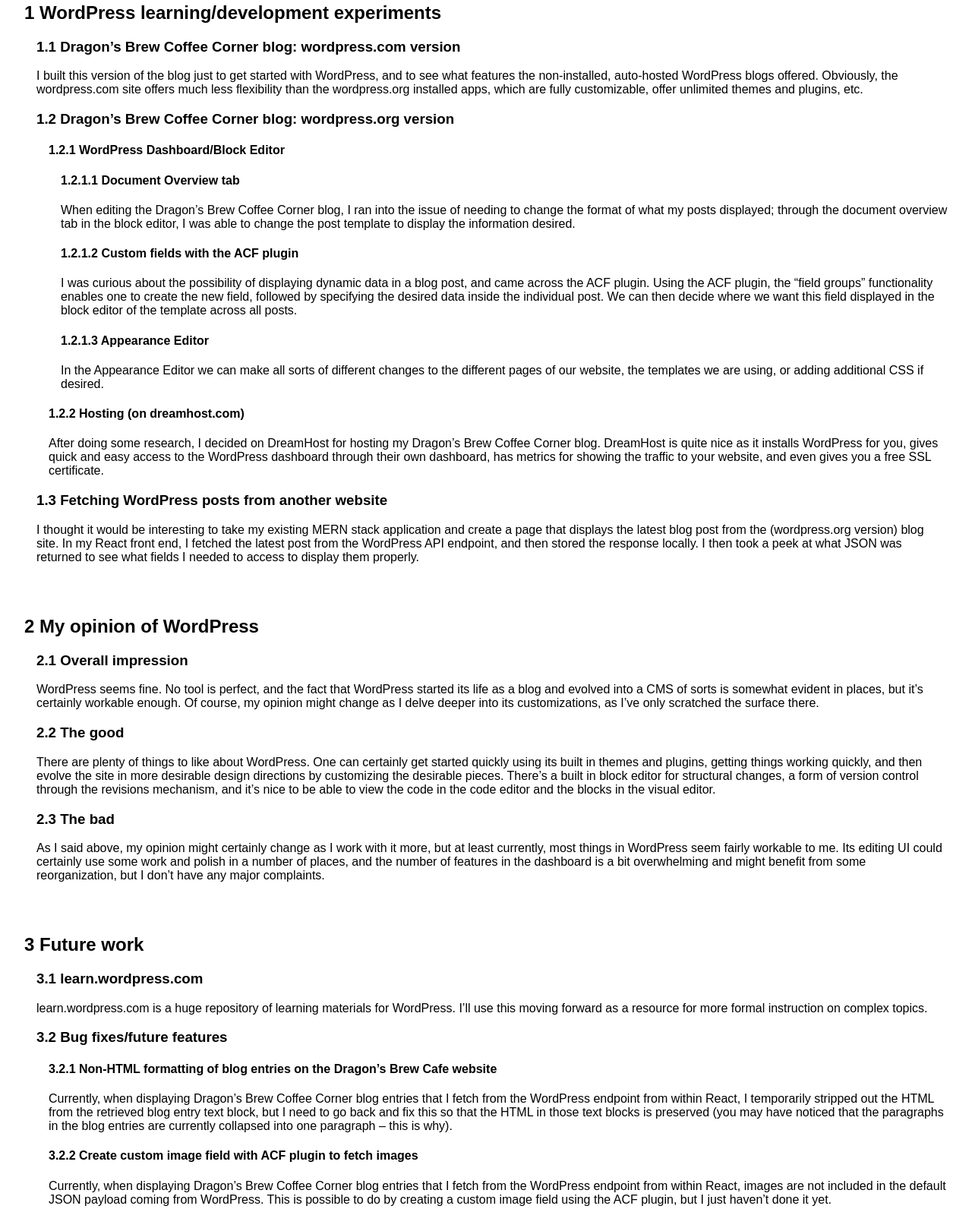
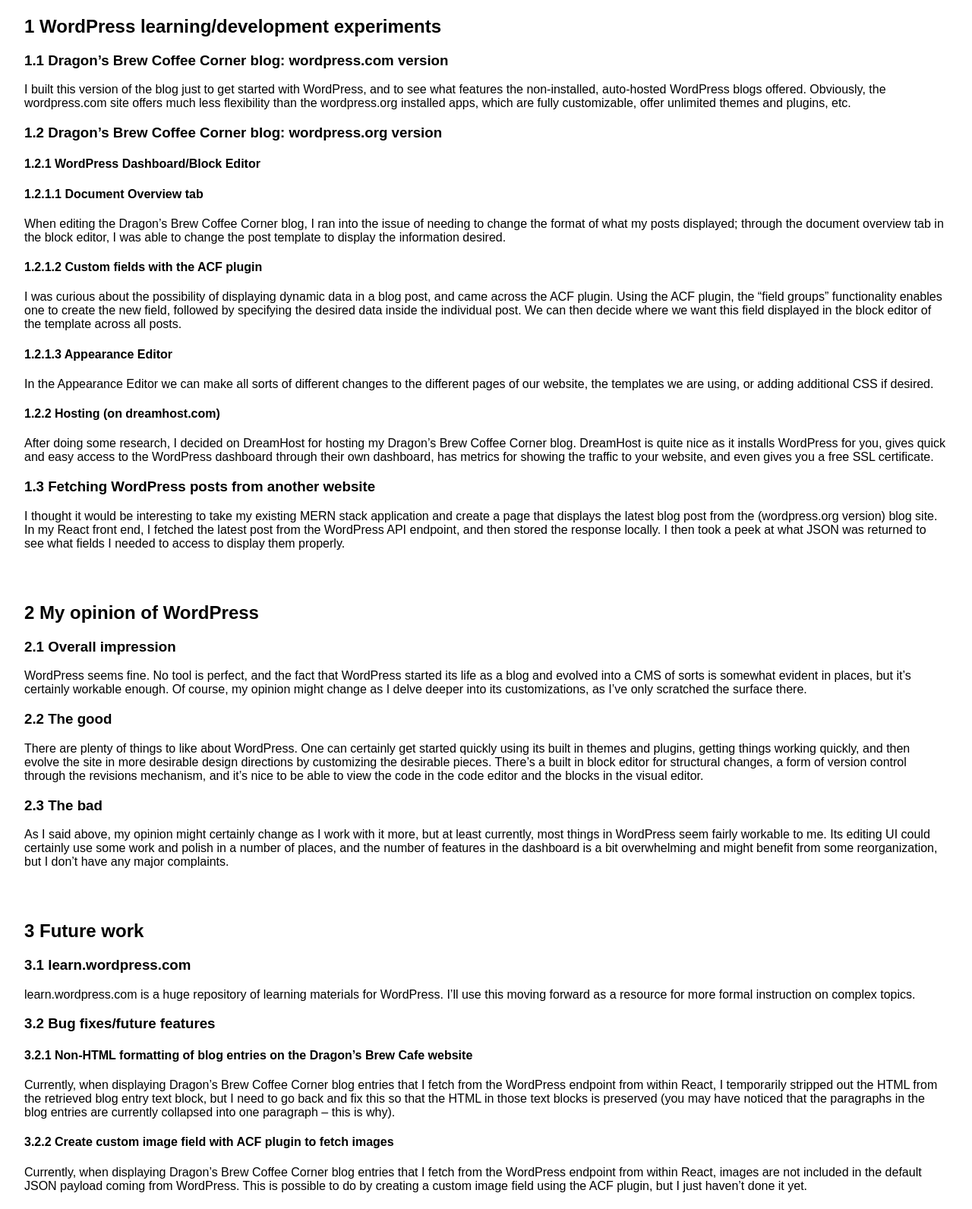
Before and after one commit to rsmelton/learning-wordpress, a plain HTML site: page index.html in a window 1280 px wide. Shown: the part 739-2331 px from the top of the page at 76% size. Drawn offline with Linux system fonts and the light colour scheme.

Commit message:
latest changes

```diff
--- a/index.html
+++ b/index.html
@@ -11,7 +11,7 @@
     <span>To learn more about WordPress, I did a few different small programming projects:</span>
     <ul>
         <li class="ten-second-summary-list-item-indentation">I built a test blog called <a href="https://dragonsbrewcoffeecorner.wordpress.com">Dragon's Brew Coffee Corner</a> on the simplified wordpress.com auto-hosting site.</li>
-        <li class="ten-second-summary-list-item-indentation">I built the same test blog using the more customizable wordpress.org installation, and installed and hosted it (on DreamHost) <a href="https://www.dragons-brew-coffee-corner.com">here</a>.</li>
+        <li class="ten-second-summary-list-item-indentation">I built the same test blog using the more customizable wordpress.org installation, and installed and hosted it (on DreamHost). Here is that version of <a href="https://www.dragons-brew-coffee-corner.com">Dragon's Brew Coffee Corner</a>.</li>
         <li class="ten-second-summary-list-item-indentation">I added code (using a WordPress API endpoint) to a MERN stack website that I built previously, called <a href="https://dragons-brew-cafe.onrender.com">Dragon's Brew Cafe</a>, to fetch blog entries from the Dragon’s Brew Coffee Corner blog (click on the “Blog” navigation bar entry on the Dragon’s Brew Cafe website above to see this in action).</li>
         <li class="ten-second-summary-list-item-indentation">I experimented with various mechanisms for customizing the wordpress.org version of the Dragon’s Brew Coffee Corner website.</li>
     </ul>
@@ -48,43 +48,43 @@
     <!-- Section 1 -->
     <div class="section-padding-top">
         <h2 id="section-1">1 WordPress learning/development experiments</h2>
-        <h3 id="section-1.1" class="section-indentation-level-one">1.1 Dragon’s Brew Coffee Corner blog: wordpress.com version</h3>
-        <p class="section-indentation-level-one">I built this version of the blog just to get started with WordPress, and to see what features the non-installed, auto-hosted WordPress blogs offered.  Obviously, the wordpress.com site offers much less flexibility than the wordpress.org installed apps, which are fully customizable, offer  unlimited themes and plugins, etc.</p>
-        <h3 id="section-1.2" class="section-indentation-level-one">1.2 Dragon’s Brew Coffee Corner blog: wordpress.org version</h3>
-        <h4 id="section-1.2.1" class="section-indentation-level-two">1.2.1 WordPress Dashboard/Block Editor</h4>
-        <h4 id="section-1.2.1.1" class="section-indentation-level-three">1.2.1.1 Document Overview tab</h4>
-        <p class="section-indentation-level-three">When editing the Dragon’s Brew Coffee Corner blog, I ran into the issue of needing to change the format of what my posts displayed; through the document overview tab in the block editor, I was able to change the post template to display the information desired.</p>
-        <h4 id="section-1.2.1.2" class="section-indentation-level-three">1.2.1.2 Custom fields with the ACF plugin</h4>
-        <p class="section-indentation-level-three">I was curious about the possibility of displaying dynamic data in a blog post, and came across the ACF plugin. Using the ACF plugin, the “field groups” functionality enables one to create the new field, followed by specifying the desired data inside the individual post. We can then decide where we want this field displayed in the block editor of the template across all posts.</p>
-        <h4 id="section-1.2.1.3" class="section-indentation-level-three">1.2.1.3 Appearance Editor</h4>
-        <p class="section-indentation-level-three">In the Appearance Editor we can make all sorts of different changes to the different pages of our website, the templates we are using, or adding additional CSS if desired.</p>
-        <h4 id="section-1.2.2" class="section-indentation-level-two">1.2.2 Hosting (on dreamhost.com)</h4>
-        <p class="section-indentation-level-two">After doing some research, I decided on DreamHost for hosting my Dragon’s Brew Coffee Corner blog. DreamHost is quite nice as it installs WordPress for you, gives quick and easy access to the WordPress dashboard through their own dashboard, has metrics for showing the traffic to your website, and even gives you a free SSL certificate.</p>
-        <h3 id="section-1.3" class="section-indentation-level-one">1.3 Fetching WordPress posts from another website</h3>
-        <p class="section-indentation-level-one">I thought it would be interesting to take my existing <Dragon’s Brew Cafe> MERN stack application and create a page that displays the latest blog post from the <Dragon’s Brew Coffee Corner> (wordpress.org version) blog site. In my React front end, I fetched the latest post from the WordPress API endpoint, and then stored the response locally. I then took a peek at what JSON was returned to see what fields I needed to access to display them properly. </p>
+        <h3 id="section-1.1">1.1 Dragon’s Brew Coffee Corner blog: wordpress.com version</h3>
+        <p>I built this version of the blog just to get started with WordPress, and to see what features the non-installed, auto-hosted WordPress blogs offered.  Obviously, the wordpress.com site offers much less flexibility than the wordpress.org installed apps, which are fully customizable, offer  unlimited themes and plugins, etc.</p>
+        <h3 id="section-1.2">1.2 Dragon’s Brew Coffee Corner blog: wordpress.org version</h3>
+        <h4 id="section-1.2.1">1.2.1 WordPress Dashboard/Block Editor</h4>
+        <h4 id="section-1.2.1.1">1.2.1.1 Document Overview tab</h4>
+        <p>When editing the Dragon’s Brew Coffee Corner blog, I ran into the issue of needing to change the format of what my posts displayed; through the document overview tab in the block editor, I was able to change the post template to display the information desired.</p>
+        <h4 id="section-1.2.1.2">1.2.1.2 Custom fields with the ACF plugin</h4>
+        <p>I was curious about the possibility of displaying dynamic data in a blog post, and came across the ACF plugin. Using the ACF plugin, the “field groups” functionality enables one to create the new field, followed by specifying the desired data inside the individual post. We can then decide where we want this field displayed in the block editor of the template across all posts.</p>
+        <h4 id="section-1.2.1.3">1.2.1.3 Appearance Editor</h4>
+        <p>In the Appearance Editor we can make all sorts of different changes to the different pages of our website, the templates we are using, or adding additional CSS if desired.</p>
+        <h4 id="section-1.2.2">1.2.2 Hosting (on dreamhost.com)</h4>
+        <p>After doing some research, I decided on DreamHost for hosting my Dragon’s Brew Coffee Corner blog. DreamHost is quite nice as it installs WordPress for you, gives quick and easy access to the WordPress dashboard through their own dashboard, has metrics for showing the traffic to your website, and even gives you a free SSL certificate.</p>
+        <h3 id="section-1.3">1.3 Fetching WordPress posts from another website</h3>
+        <p>I thought it would be interesting to take my existing <Dragon’s Brew Cafe> MERN stack application and create a page that displays the latest blog post from the <Dragon’s Brew Coffee Corner> (wordpress.org version) blog site. In my React front end, I fetched the latest post from the WordPress API endpoint, and then stored the response locally. I then took a peek at what JSON was returned to see what fields I needed to access to display them properly. </p>
     </div>
 
     <!-- Section 2 -->
     <div class="section-padding-top">
         <h2 id="section-2">2 My opinion of WordPress</h2>
-        <h3 id="section-2.1" class="section-indentation-level-one">2.1 Overall impression</h3>
-        <p class="section-indentation-level-one">WordPress seems fine.  No tool is perfect, and the fact that WordPress started its life as a blog and evolved into a CMS of sorts is somewhat evident in places, but it’s certainly workable enough.  Of course, my opinion might change as I delve deeper into its customizations, as I’ve only scratched the surface there.</p>
-        <h3 id="section-2.2" class="section-indentation-level-one">2.2 The good</h3>
-        <p class="section-indentation-level-one">There are plenty of things to like about WordPress.  One can certainly get started quickly using its built in themes and plugins, getting things working quickly, and then evolve the site in more desirable design directions by customizing the desirable pieces.  There’s a built in block editor for structural changes, a form of version control through the revisions mechanism, and it’s nice to be able to view the code in the code editor and the blocks in the visual editor.</p>
-        <h3 id="section-2.3" class="section-indentation-level-one">2.3 The bad</h3>
-        <p class="section-indentation-level-one">As I said above, my opinion might certainly change as I work with it more, but at least currently, most things in WordPress seem fairly workable to me.  Its editing UI could certainly use some work and polish in a number of places, and the number of features in the dashboard is a bit overwhelming and might benefit from some reorganization, but I don’t have any major complaints.</p>
+        <h3 id="section-2.1">2.1 Overall impression</h3>
+        <p>WordPress seems fine.  No tool is perfect, and the fact that WordPress started its life as a blog and evolved into a CMS of sorts is somewhat evident in places, but it’s certainly workable enough.  Of course, my opinion might change as I delve deeper into its customizations, as I’ve only scratched the surface there.</p>
+        <h3 id="section-2.2">2.2 The good</h3>
+        <p>There are plenty of things to like about WordPress.  One can certainly get started quickly using its built in themes and plugins, getting things working quickly, and then evolve the site in more desirable design directions by customizing the desirable pieces.  There’s a built in block editor for structural changes, a form of version control through the revisions mechanism, and it’s nice to be able to view the code in the code editor and the blocks in the visual editor.</p>
+        <h3 id="section-2.3">2.3 The bad</h3>
+        <p>As I said above, my opinion might certainly change as I work with it more, but at least currently, most things in WordPress seem fairly workable to me.  Its editing UI could certainly use some work and polish in a number of places, and the number of features in the dashboard is a bit overwhelming and might benefit from some reorganization, but I don’t have any major complaints.</p>
     </div>
 
     <!-- Section 3 -->
     <div class="section-padding-top">
         <h2 id="section-3">3 Future work</h2>
-        <h3 id="section-3.1" class="section-indentation-level-one">3.1 learn.wordpress.com</h3>
-        <p class="section-indentation-level-one">learn.wordpress.com is a huge repository of learning materials for WordPress.  I’ll use this moving forward as a resource for more formal instruction on complex topics.</p>
-        <h3 id="section-3.2" class="section-indentation-level-one">3.2 Bug fixes/future features</h3>
-        <h4 id="section-3.2.1" class="section-indentation-level-two">3.2.1 Non-HTML formatting of blog entries on the Dragon’s Brew Cafe website</h4>
-        <p class="section-indentation-level-two">Currently, when displaying Dragon’s Brew Coffee Corner blog entries that I fetch from the WordPress endpoint from within React, I temporarily stripped out the HTML from the retrieved blog entry text block, but I need to go back and fix this so that the HTML in those text blocks is preserved (you may have noticed that the paragraphs in the blog entries are currently collapsed into one paragraph – this is why).</p>
-        <h4 id="section-3.2.2" class="section-indentation-level-two">3.2.2 Create custom image field with ACF plugin to fetch images</h4>
-        <p class="section-indentation-level-two">Currently, when displaying Dragon’s Brew Coffee Corner blog entries that I fetch from the WordPress endpoint from within React, images are not included in the default JSON payload coming from WordPress.  This is possible to do by creating a custom image field using the ACF plugin, but I just haven’t done it yet.</p>
+        <h3 id="section-3.1">3.1 learn.wordpress.com</h3>
+        <p>learn.wordpress.com is a huge repository of learning materials for WordPress.  I’ll use this moving forward as a resource for more formal instruction on complex topics.</p>
+        <h3 id="section-3.2">3.2 Bug fixes/future features</h3>
+        <h4 id="section-3.2.1">3.2.1 Non-HTML formatting of blog entries on the Dragon’s Brew Cafe website</h4>
+        <p>Currently, when displaying Dragon’s Brew Coffee Corner blog entries that I fetch from the WordPress endpoint from within React, I temporarily stripped out the HTML from the retrieved blog entry text block, but I need to go back and fix this so that the HTML in those text blocks is preserved (you may have noticed that the paragraphs in the blog entries are currently collapsed into one paragraph – this is why).</p>
+        <h4 id="section-3.2.2">3.2.2 Create custom image field with ACF plugin to fetch images</h4>
+        <p>Currently, when displaying Dragon’s Brew Coffee Corner blog entries that I fetch from the WordPress endpoint from within React, images are not included in the default JSON payload coming from WordPress.  This is possible to do by creating a custom image field using the ACF plugin, but I just haven’t done it yet.</p>
     </div>
 </body>
 </html>
--- a/styles.css
+++ b/styles.css
@@ -17,10 +17,4 @@ body { box-sizing: border-box;
 
 .section-padding-top { padding-top: 2rem; }
 
-.section-indentation-level-one { padding-left: 1rem; }
-
-.section-indentation-level-two { padding-left: 2rem; }
-
-.section-indentation-level-three { padding-left: 3rem; }
-
 .non-bulleted-list { list-style: none; }
```
